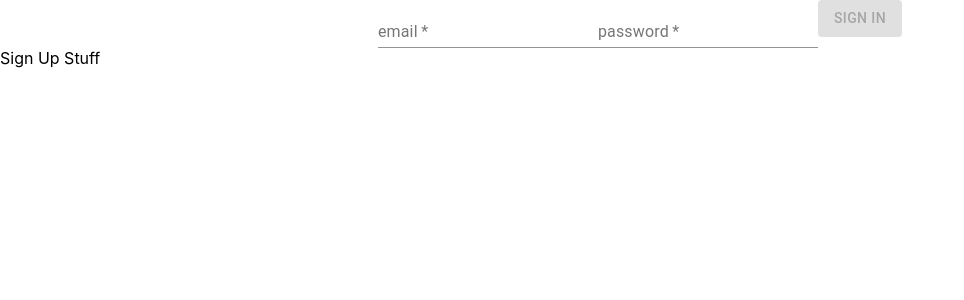
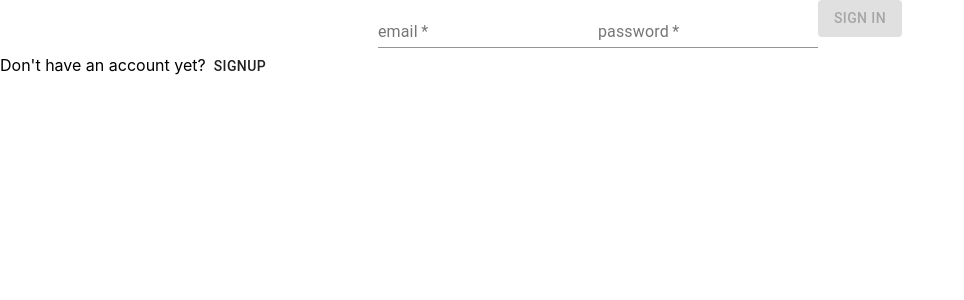
Before and after one commit to JasonSujaya/ecol-frontend, a React (Create React App) app: page / in a window 1280 px wide. Shown: the top 300 px of the page, without its empty margins (0-964 px from the left). Built offline with nearby package versions, Linux system fonts and the light colour scheme.

Commit message:
Added authentication view to switch between login and signup

```diff
--- a/src/Components/Authentication/AuthenticationView.jsx
+++ b/src/Components/Authentication/AuthenticationView.jsx
@@ -1,15 +1,55 @@
 import React from "react";
 import LoginForm from "./LoginForm";
 import SignUpForm from "./SignUpForm";
+import Button from "@material-ui/core/Button";
 
 class AuthenticationView extends React.Component {
+  constructor(props) {
+    super(props);
+    this.state = { display: "LogIn" };
+  }
+  showAuthDisplay = () => {
+    if (this.state.display == "LogIn") {
+      return (
+        <div>
+          <LoginForm></LoginForm>
+          <div>
+            Don't have an account yet?
+            <Button
+              onClick={() => {
+                this.changeDisplay("SignUp");
+              }}
+            >
+              SignUp
+            </Button>
+          </div>
+        </div>
+      );
+    } else if (this.state.display == "SignUp") {
+      return (
+        <div>
+          <SignUpForm></SignUpForm>
+          <div>
+            Already registered?
+            <Button
+              onClick={() => {
+                this.changeDisplay("LogIn");
+              }}
+            >
+              Login
+            </Button>
+          </div>
+        </div>
+      );
+    }
+  };
+
+  changeDisplay = (type) => {
+    this.setState({ display: type });
+  };
+
   render() {
-    return (
-      <div>
-        <LoginForm></LoginForm>
-        <SignUpForm></SignUpForm>
-      </div>
-    );
+    return <div>{this.showAuthDisplay()}</div>;
   }
 }
 
```
